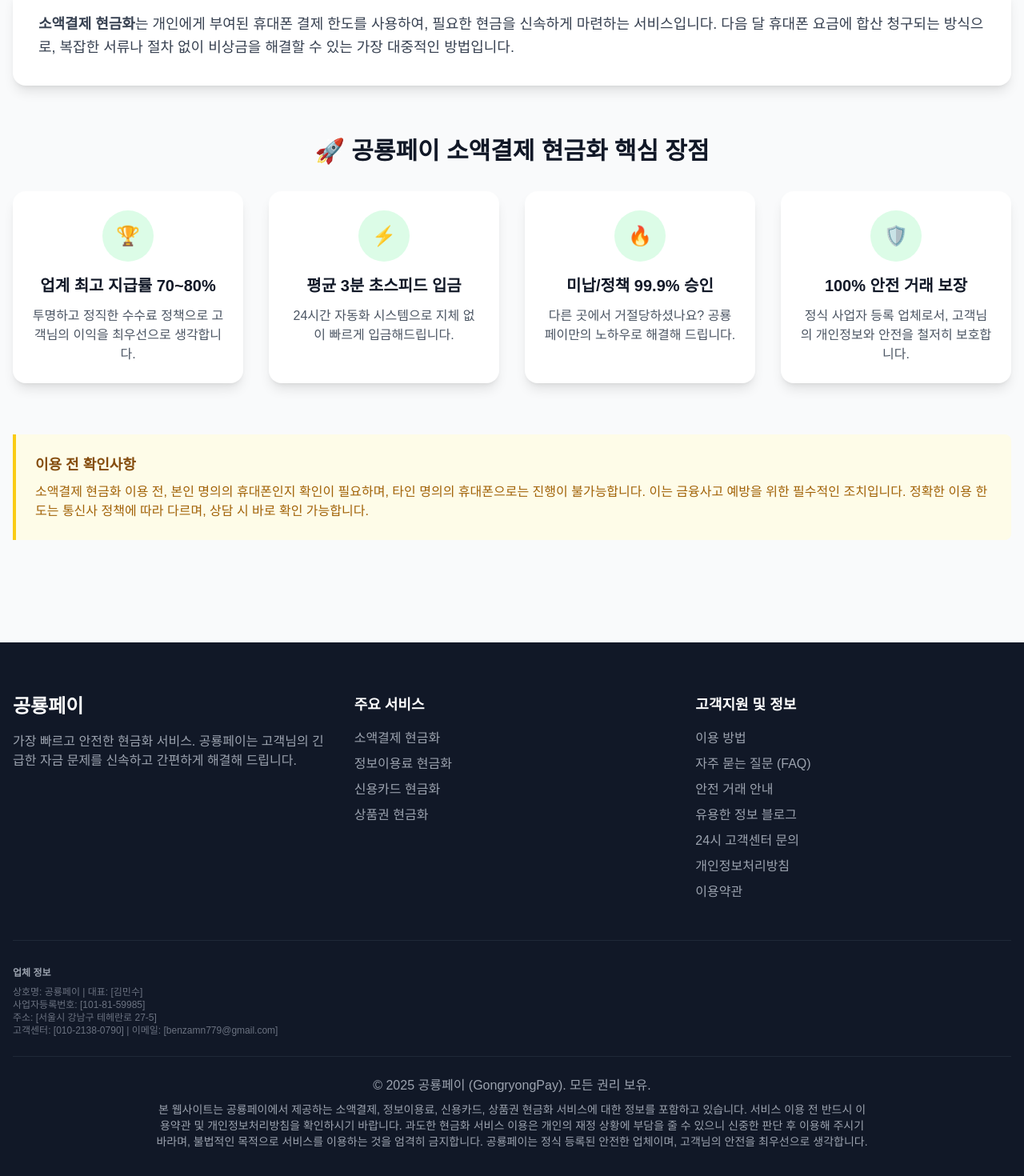
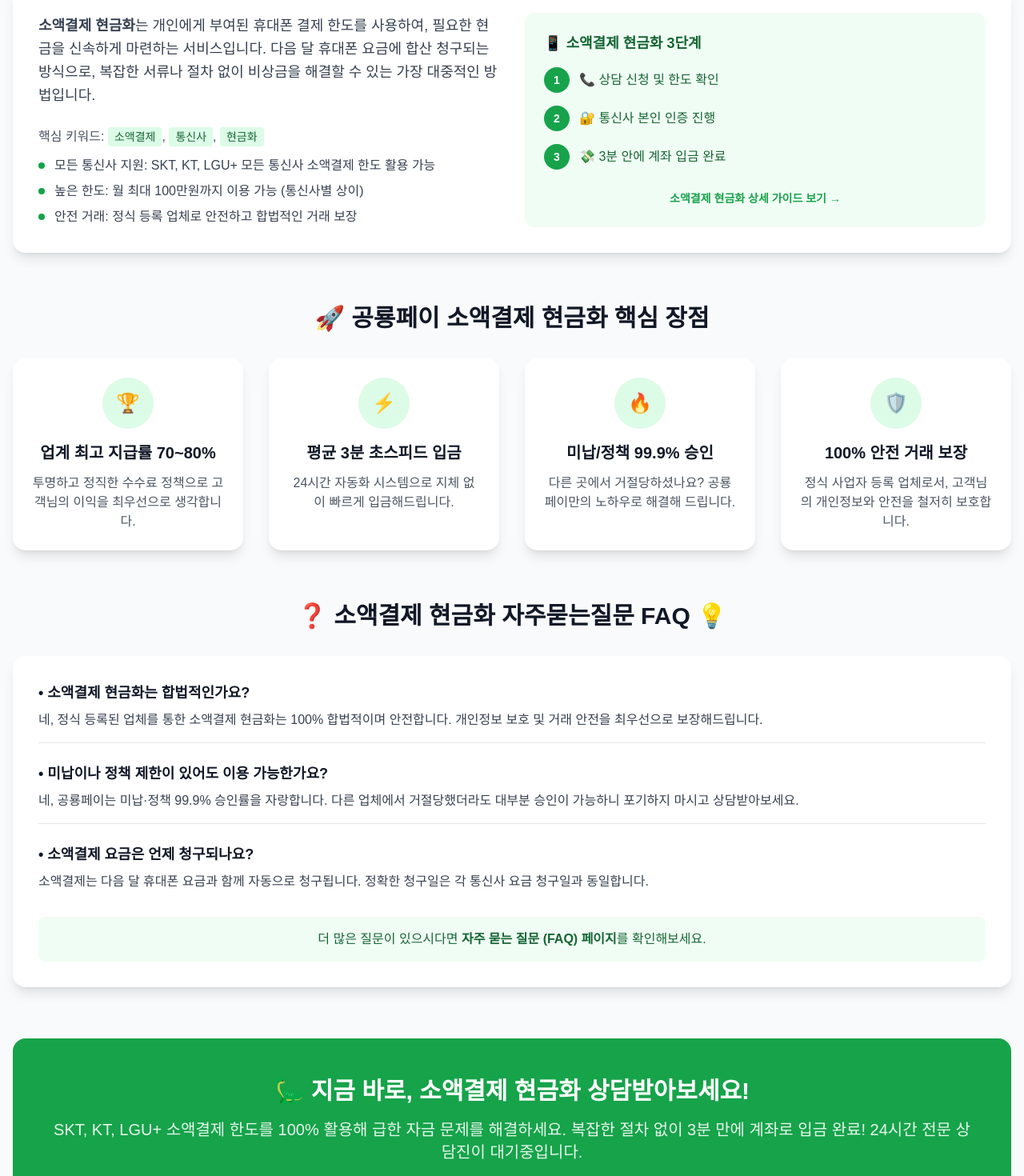
Before and after one commit to GR0790/gongryong-pay, a React (Vite) app: page /services/micropayment in a window 1280 px wide. Shown: the part 600-2070 px from the top of the page at 80% size. Built offline with nearby package versions, Linux system fonts and the light colour scheme.

Commit message:
Update MicropaymentService.tsx

```diff
--- a/src/pages/MicropaymentService.tsx
+++ b/src/pages/MicropaymentService.tsx
@@ -35,12 +35,88 @@ const MicropaymentService: React.FC = () => {
             🦕 소액결제 현금화란 무엇인가요?
           </h2>
           <div className="bg-white rounded-2xl shadow-lg p-6 md:p-8">
-            <p className="text-gray-700 text-lg leading-relaxed">
-              <strong>소액결제 현금화</strong>는 개인에게 부여된 휴대폰 결제
-              한도를 사용하여, 필요한 현금을 신속하게 마련하는 서비스입니다.
-              다음 달 휴대폰 요금에 합산 청구되는 방식으로, 복잡한 서류나 절차
-              없이 비상금을 해결할 수 있는 가장 대중적인 방법입니다.
-            </p>
+            <div className="grid grid-cols-1 md:grid-cols-2 gap-8 items-center">
+              <div>
+                <p className="text-gray-700 text-lg leading-relaxed mb-6">
+                  <strong>소액결제 현금화</strong>는 개인에게 부여된 휴대폰 결제
+                  한도를 사용하여, 필요한 현금을 신속하게 마련하는 서비스입니다.
+                  다음 달 휴대폰 요금에 합산 청구되는 방식으로, 복잡한 서류나 절차
+                  없이 비상금을 해결할 수 있는 가장 대중적인 방법입니다.
+                </p>
+
+                <div className="space-y-3">
+                  <div className="text-gray-600">
+                    핵심 키워드:{" "}
+                    <span className="bg-green-100 text-green-800 px-2 py-1 rounded text-sm">
+                      소액결제
+                    </span>
+                    ,{" "}
+                    <span className="bg-green-100 text-green-800 px-2 py-1 rounded text-sm">
+                      통신사
+                    </span>
+                    ,{" "}
+                    <span className="bg-green-100 text-green-800 px-2 py-1 rounded text-sm">
+                      현금화
+                    </span>
+                  </div>
+
+                  <ul className="space-y-2 text-gray-700">
+                    <li className="flex items-center">
+                      <span className="w-2 h-2 bg-green-600 rounded-full mr-3" />
+                      모든 통신사 지원: SKT, KT, LGU+ 모든 통신사 소액결제 한도
+                      활용 가능
+                    </li>
+                    <li className="flex items-center">
+                      <span className="w-2 h-2 bg-green-600 rounded-full mr-3" />
+                      높은 한도: 월 최대 100만원까지 이용 가능 (통신사별 상이)
+                    </li>
+                    <li className="flex items-center">
+                      <span className="w-2 h-2 bg-green-600 rounded-full mr-3" />
+                      안전 거래: 정식 등록 업체로 안전하고 합법적인 거래 보장
+                    </li>
+                  </ul>
+                </div>
+              </div>
+              <div className="bg-green-50 rounded-xl p-6">
+                <h4 className="font-bold text-green-800 mb-4 text-lg">
+                  📱 소액결제 현금화 3단계
+                </h4>
+                <div className="space-y-4">
+                  <div className="flex items-center">
+                    <div className="w-8 h-8 bg-green-600 text-white rounded-full flex items-center justify-center text-sm font-bold mr-3">
+                      1
+                    </div>
+                    <span className="text-green-800 font-medium">
+                      📞 상담 신청 및 한도 확인
+                    </span>
+                  </div>
+                  <div className="flex items-center">
+                    <div className="w-8 h-8 bg-green-600 text-white rounded-full flex items-center justify-center text-sm font-bold mr-3">
+                      2
+                    </div>
+                    <span className="text-green-800 font-medium">
+                      🔐 통신사 본인 인증 진행
+                    </span>
+                  </div>
+                  <div className="flex items-center">
+                    <div className="w-8 h-8 bg-green-600 text-white rounded-full flex items-center justify-center text-sm font-bold mr-3">
+                      3
+                    </div>
+                    <span className="text-green-800 font-medium">
+                      💸 3분 안에 계좌 입금 완료
+                    </span>
+                  </div>
+                </div>
+                <div className="mt-6 text-center">
+                  <Link
+                    to="/how-to-use"
+                    className="text-green-600 hover:text-green-700 font-semibold text-sm"
+                  >
+                    소액결제 현금화 상세 가이드 보기 →
+                  </Link>
+                </div>
+              </div>
+            </div>
           </div>
         </section>
 
@@ -100,18 +176,75 @@ const MicropaymentService: React.FC = () => {
           </div>
         </section>
 
-        {/* Notice */}
+        {/* FAQ */}
         <section className="mb-16">
-          <div className="bg-yellow-50 border-l-4 border-yellow-400 p-6 rounded-r-lg">
-            <h3 className="text-lg font-bold text-yellow-800">
-              이용 전 확인사항
-            </h3>
-            <p className="text-yellow-700 mt-2">
-              소액결제 현금화 이용 전, 본인 명의의 휴대폰인지 확인이 필요하며,
-              타인 명의의 휴대폰으로는 진행이 불가능합니다. 이는 금융사고 예방을
-              위한 필수적인 조치입니다. 정확한 이용 한도는 통신사 정책에 따라
-              다르며, 상담 시 바로 확인 가능합니다.
+          <h2 className="text-2xl md:text-3xl font-bold text-gray-900 mb-8 text-center">
+            ❓ 소액결제 현금화 자주묻는질문 FAQ 💡
+          </h2>
+          <div className="bg-white rounded-2xl shadow-lg p-6 md:p-8">
+            <div className="space-y-6">
+              <div className="border-b border-gray-200 pb-4">
+                <h4 className="text-lg font-bold text-gray-900 mb-2">
+                  • 소액결제 현금화는 합법적인가요?
+                </h4>
+                <p className="text-gray-700">
+                  네, 정식 등록된 업체를 통한 소액결제 현금화는 100%
+                  합법적이며 안전합니다. 개인정보 보호 및 거래 안전을 최우선으로
+                  보장해드립니다.
+                </p>
+              </div>
+
+              <div className="border-b border-gray-200 pb-4">
+                <h4 className="text-lg font-bold text-gray-900 mb-2">
+                  • 미납이나 정책 제한이 있어도 이용 가능한가요?
+                </h4>
+                <p className="text-gray-700">
+                  네, 공룡페이는 미납·정책 99.9% 승인률을 자랑합니다. 다른
+                  업체에서 거절당했더라도 대부분 승인이 가능하니 포기하지 마시고
+                  상담받아보세요.
+                </p>
+              </div>
+
+              <div>
+                <h4 className="text-lg font-bold text-gray-900 mb-2">
+                  • 소액결제 요금은 언제 청구되나요?
+                </h4>
+                <p className="text-gray-700">
+                  소액결제는 다음 달 휴대폰 요금과 함께 자동으로 청구됩니다.
+                  정확한 청구일은 각 통신사 요금 청구일과 동일합니다.
+                </p>
+              </div>
+            </div>
+
+            <div className="mt-8 text-center bg-green-50 p-4 rounded-lg">
+              <p className="text-green-800">
+                더 많은 질문이 있으시다면{" "}
+                <Link to="/faq" className="font-semibold">
+                  자주 묻는 질문 (FAQ) 페이지
+                </Link>
+                를 확인해보세요.
+              </p>
+            </div>
+          </div>
+        </section>
+
+        {/* CTA Section */}
+        <section className="text-center">
+          <div className="bg-green-600 rounded-2xl p-8 md:p-12 text-white">
+            <h2 className="text-2xl md:text-3xl font-bold mb-4">
+              🦕 지금 바로, 소액결제 현금화 상담받아보세요!
+            </h2>
+            <p className="text-lg md:text-xl mb-8 opacity-90">
+              SKT, KT, LGU+ 소액결제 한도를 100% 활용해 급한 자금 문제를
+              해결하세요. 복잡한 절차 없이 3분 만에 계좌로 입금 완료! 24시간
+              전문 상담진이 대기중입니다.
             </p>
+            <Link
+              to="/contact"
+              className="inline-block bg-white text-green-600 px-8 py-3 rounded-lg font-semibold hover:bg-gray-100 transition-colors mr-4"
+            >
+              소액결제 현금화 즉시 상담
+            </Link>
           </div>
         </section>
       </div>
```
